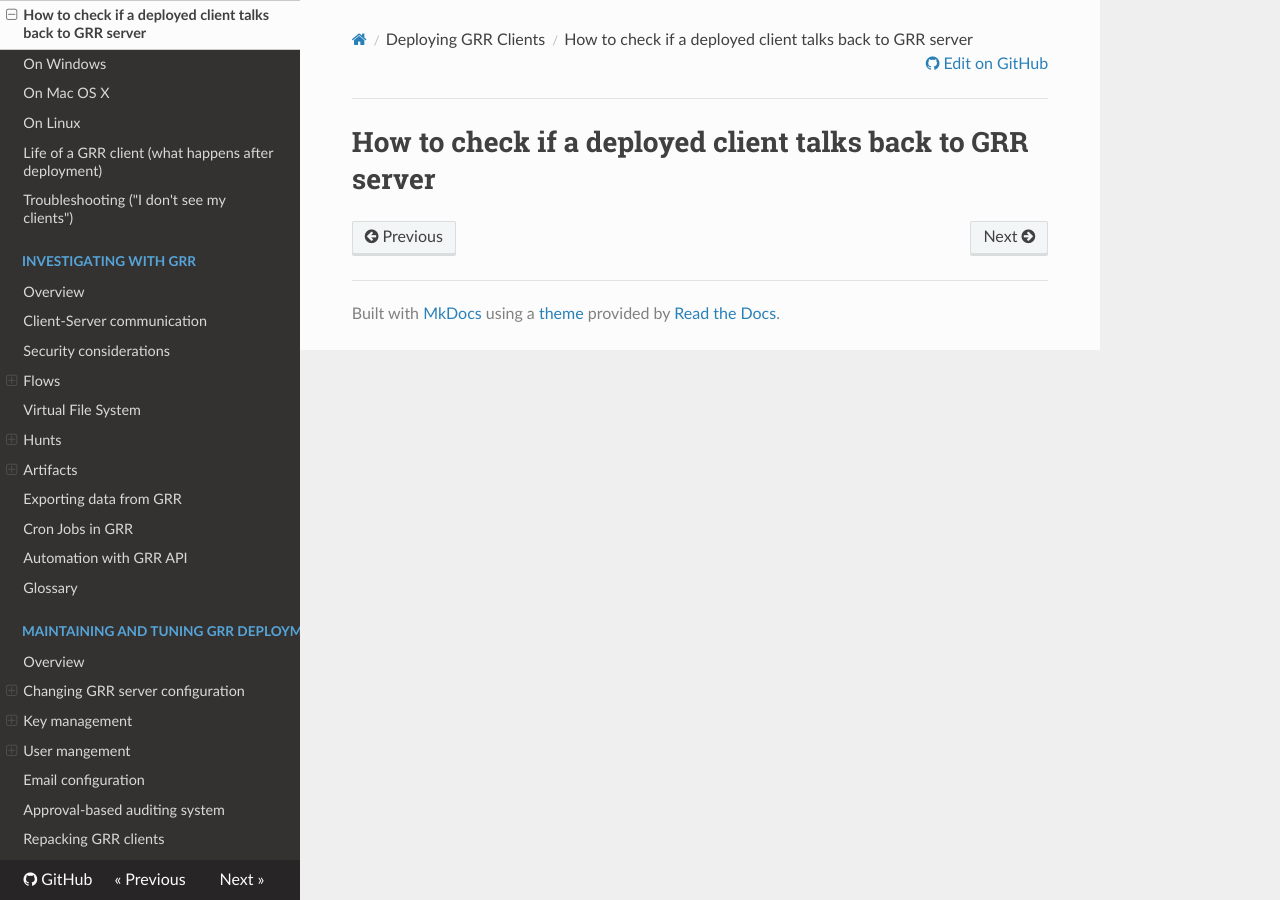
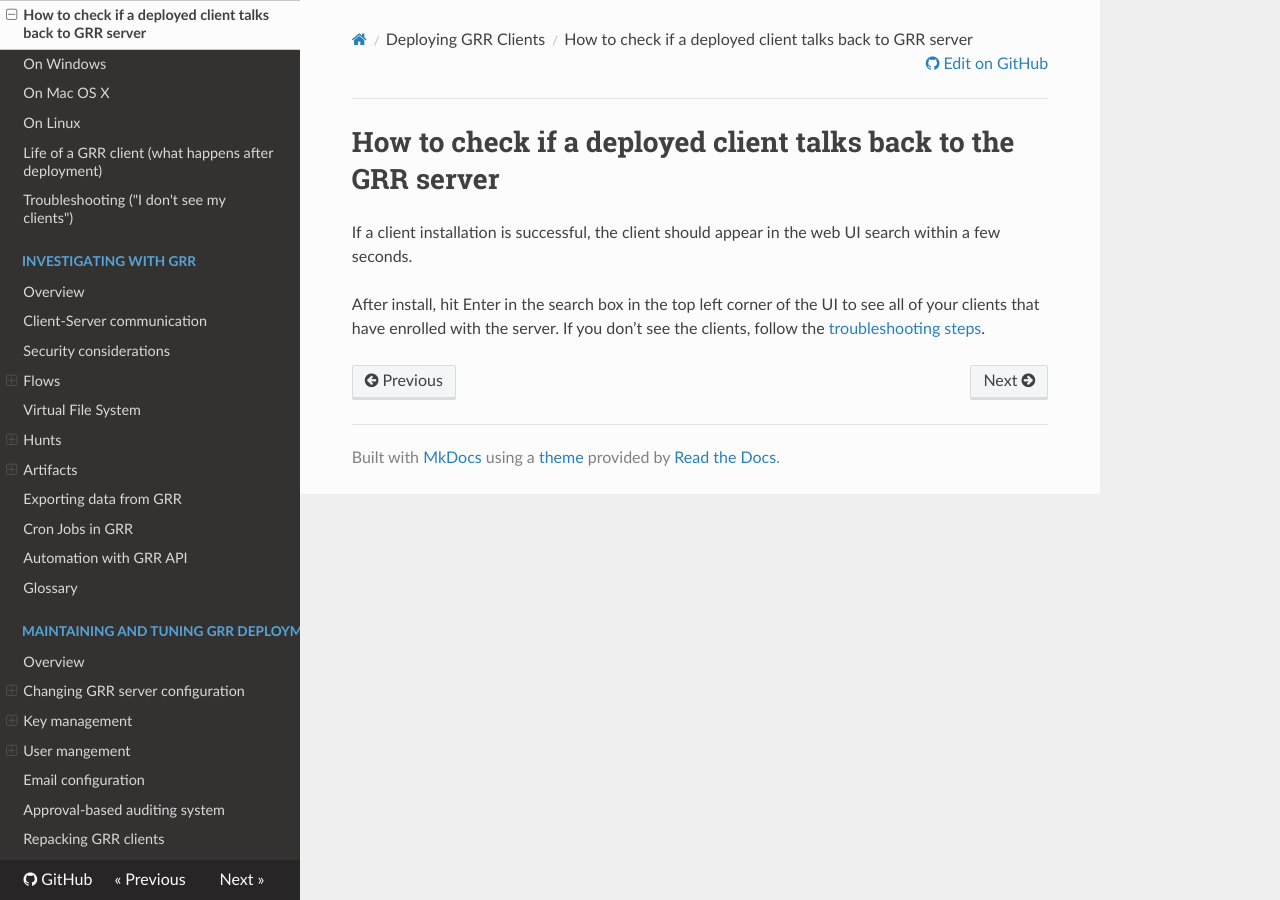
Before and after one commit to google/grr-doc, an MkDocs documentation site: the page built from docs/deploying-grr-clients/how-to-check-if-client-talks-back.md, in a window 1280 px wide. Built offline with MkDocs 1.6.1, drawn with Linux system fonts in a browser that asks for light colours; nearby versions of some CDN libraries; old or Windows-style settings are respelled for this version of MkDocs.

Commit message:
Add `How to check if a deployed client talks back'

```diff
--- a/docs/deploying-grr-clients/how-to-check-if-client-talks-back.md
+++ b/docs/deploying-grr-clients/how-to-check-if-client-talks-back.md
@@ -1 +1,9 @@
-# How to check if a deployed client talks back to GRR server
+# How to check if a deployed client talks back to the GRR server
+
+If a client installation is successful, the client should appear in the web UI search within a
+few seconds.
+
+After install, hit Enter in the search box in the top left corner of the
+UI to see all of your clients that have enrolled with the server. If you
+don’t see the clients, follow the [troubleshooting
+steps](troubleshooting.md).
```
Also changed, not shown: docs/deploying-grr-clients/overview.md (+1 -7 lines).
